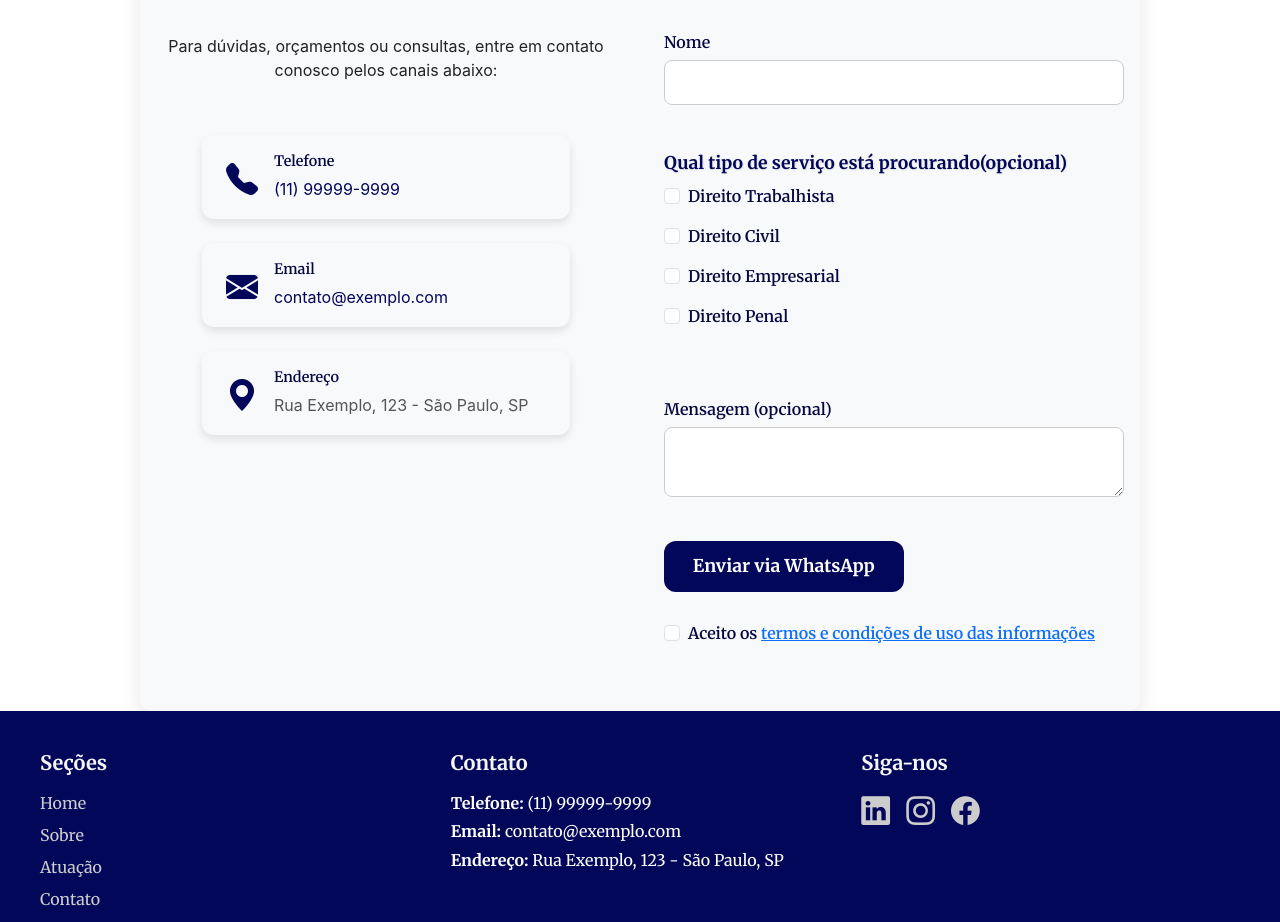
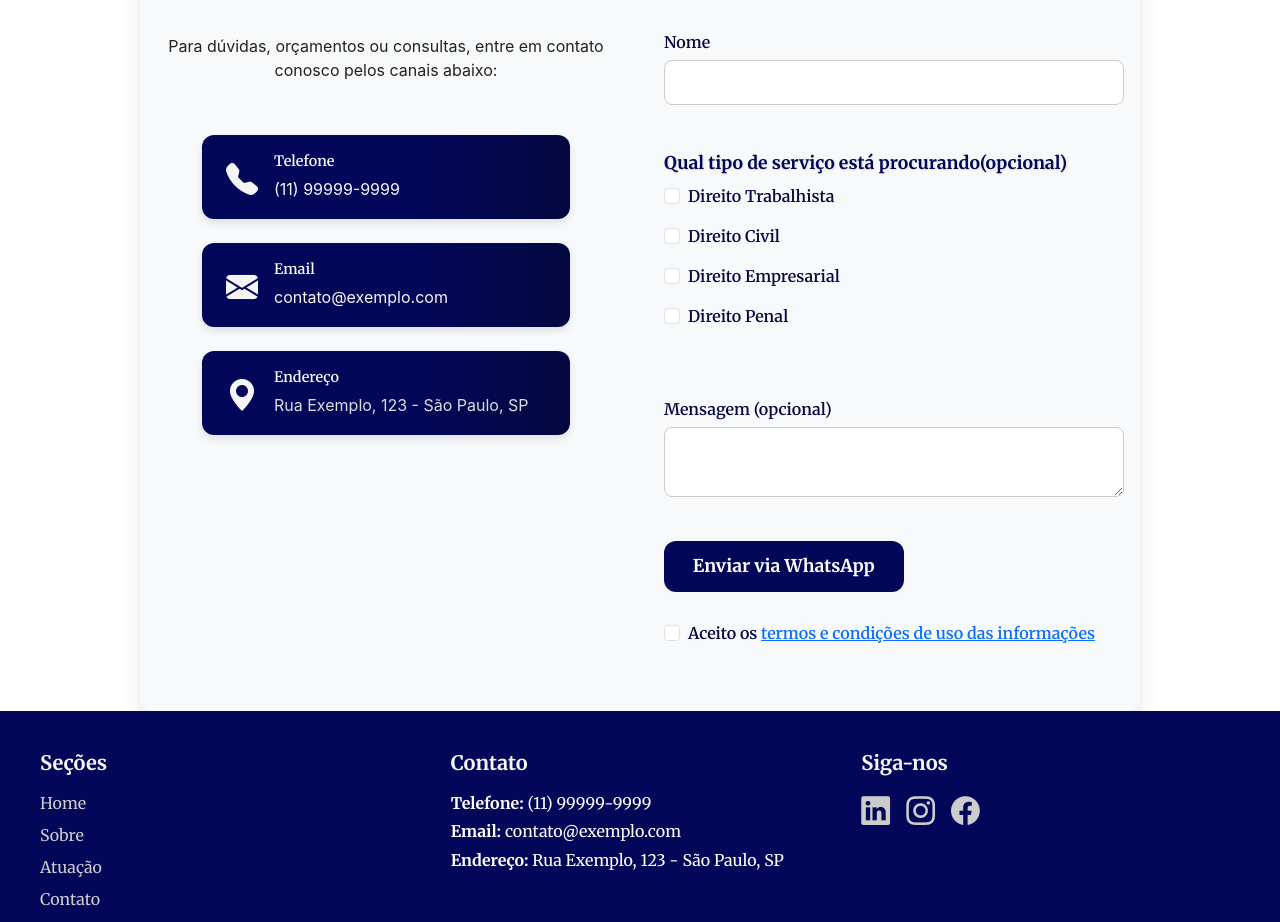
Before and after one commit to LacamJC/marco-campo-assesoria, a React (Create React App) app: page / in a window 1280 px wide. Shown: the part 2640-3562 px from the top of the page. Built offline with nearby package versions, Linux system fonts and the light colour scheme.

Commit message:
chore: ajustando design dos cards de contato em  `Contato.jsx`

```diff
--- a/src/assets/css/_variables.scss
+++ b/src/assets/css/_variables.scss
@@ -1,4 +1,4 @@
-@import './globals';
+@import "./globals";
 @import url("https://fonts.googleapis.com/css2?family=Merriweather:ital,opsz,wght@0,18..144,300..900;1,18..144,300..900&family=Montserrat:ital,wght@0,100..900;1,100..900&family=Source+Sans+3:ital,wght@0,200..900;1,200..900&display=swap");
 // Fonte principal serifada
 $font-primary: "Merriweather", serif;
@@ -8,7 +8,7 @@ $font-text: "Source Sans 3", cursive;
 $color-primary-dark: #030759; // azul escuro principal
 $color-primary-darker: #040740; // azul ainda mais escuro
 $color-text-dark: #333333; // cinza escuro para texto
-
+$color-contrast-light: #f5f5f5; // laranja dourado vibrante
 // Tamanhos de fonte (em rem)
 $font-size-title: 2.5rem; // títulos principais (ex: h1)
 $font-size-subtitle: 1.5rem; // subtítulos (ex: h2, h3)
--- a/src/pages/Contato/Contato.module.css
+++ b/src/pages/Contato/Contato.module.css
@@ -65,7 +65,7 @@ body {
 
 /* Card individual de contato */
 .contactCard {
-  background-color: #f8f9fa;
+  background-image: linear-gradient(to right, #030759 60%, #040740);
   border-radius: 12px;
   box-shadow: 0 4px 8px rgba(0, 0, 0, 0.1);
   padding: 1rem 1.5rem;
@@ -73,17 +73,18 @@ body {
   display: flex;
   align-items: flex-start;
   gap: 1rem;
-  transition: box-shadow 0.3s ease;
+  transition: box-shadow 0.3s ease, transform 0.3s ease;
 }
 
 .contactCard:hover {
   box-shadow: 0 8px 16px rgba(0, 0, 0, 0.15);
+  transform: translateX(8px);
 }
 
 /* Ícone dentro do card */
 .icon {
   font-size: 2rem;
-  color: #030759;
+  color: #f5f5f5;
   flex-shrink: 0;
   margin-top: 4px;
 }
@@ -98,14 +99,14 @@ body {
 .contactLabel {
   font-weight: 600;
   font-size: 0.9rem;
-  color: #040740;
+  color: #f5f5f5;
   margin-bottom: 0.25rem;
   font-family: "Merriweather", serif;
 }
 
 /* Link do contato */
 .contactLink {
-  color: #030759;
+  color: #f5f5f5;
   font-weight: 400;
   text-decoration: none;
   word-break: break-word;
@@ -114,13 +115,13 @@ body {
 }
 
 .contactLink:hover {
-  color: #040740;
+  color: white;
   text-decoration: underline;
 }
 
 /* Valor sem link */
 .contactValue {
-  color: #555;
+  color: gainsboro;
   font-weight: 400;
   word-break: break-word;
   font-family: "Inter", sans-serif;
@@ -208,7 +209,7 @@ textarea:focus {
 }
 
 .button:hover {
-  background-color: #02054d;
+  background-color: #050b8a;
 }
 
 /* Responsividade */
--- a/src/pages/Contato/Contato.module.scss
+++ b/src/pages/Contato/Contato.module.scss
@@ -55,7 +55,9 @@
 
 /* Card individual de contato */
 .contactCard {
-  background-color: #f8f9fa;
+  // background-color: $color-primary-dark;
+  background-image: linear-gradient(to right, $color-primary-dark 60%, $color-primary-darker);
+  // color: white !important;
   border-radius: 12px;
   box-shadow: 0 4px 8px rgba(0, 0, 0, 0.1);
   padding: 1rem 1.5rem;
@@ -63,17 +65,18 @@
   display: flex;
   align-items: flex-start;
   gap: 1rem;
-  transition: box-shadow 0.3s ease;
+  transition: box-shadow 0.3s ease, transform 0.3s ease;
 }
 
 .contactCard:hover {
   box-shadow: 0 8px 16px rgba(0, 0, 0, 0.15);
+  transform: translateX(8px);
 }
 
 /* Ícone dentro do card */
 .icon {
   font-size: 2rem;
-  color: #030759;
+  color: $color-contrast-light;
   flex-shrink: 0;
   margin-top: 4px;
 }
@@ -88,14 +91,14 @@
 .contactLabel {
   font-weight: 600;
   font-size: 0.9rem;
-  color: #040740;
+  color: $color-contrast-light;
   margin-bottom: 0.25rem;
   font-family: $font-primary;
 }
 
 /* Link do contato */
 .contactLink {
-  color: #030759;
+  color: $color-contrast-light;
   font-weight: 400;
   text-decoration: none;
   word-break: break-word;
@@ -104,13 +107,13 @@
 }
 
 .contactLink:hover {
-  color: #040740;
+  color: lighten($color-contrast-light, 10%);
   text-decoration: underline;
 }
 
 /* Valor sem link */
 .contactValue {
-  color: #555;
+  color: darken($color-contrast-light, 10%);
   font-weight: 400;
   word-break: break-word;
   font-family: "Inter", sans-serif;
@@ -159,7 +162,7 @@ textarea:focus {
   font-weight: 700;
   margin-bottom: 0.5rem;
   font-size: 1.1rem;
-  color: #030759;
+  color: $color-primary-dark;
   font-family: $font-primary;
   text-shadow: 1px 1px 2px rgba(0, 0, 0, 0.1);
 }
@@ -199,7 +202,7 @@ textarea:focus {
 }
 
 .button:hover {
-  background-color: #02054d;
+  background-color: lighten($color-primary-dark, 10%);
 }
 
 /* Responsividade */
--- a/src/pages/Hero/Hero.module.css
+++ b/src/pages/Hero/Hero.module.css
@@ -50,6 +50,7 @@ body {
   width: 200px;
   height: 40px;
   border-radius: 12px;
+  text-decoration: none !important;
   cursor: pointer;
   font-weight: 600;
   font-size: 1rem;
--- a/src/pages/Hero/Hero.module.scss
+++ b/src/pages/Hero/Hero.module.scss
@@ -1,9 +1,4 @@
 @import "../../assets/css/_variables.scss";
-
-.hero {
-  // min-height: 400px; /* ajuste conforme desejar */
-  // min-height: 90vh;
-}
 
 .title {
   font-weight: 700;
```
Also changed, not shown: 2 other files (tests, documents, lock files or other folders).
